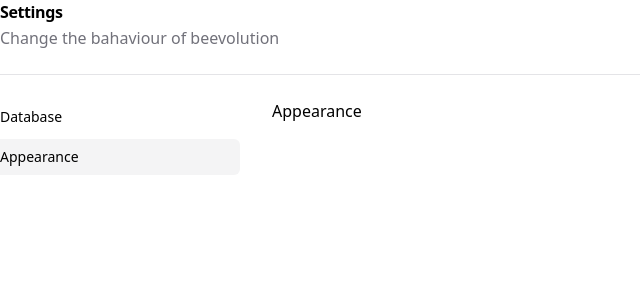
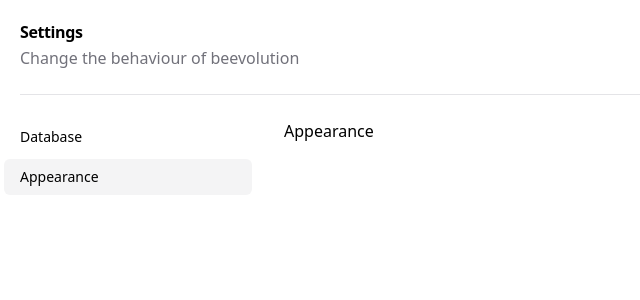
Before and after one commit to kingkaos/beevolution, a Vue app: page /#/settings/appearance in a window 1280 px wide. Shown: the top 300 px of the page, without its empty margins (0-640 px from the left). Built offline with nearby package versions, Linux system fonts and the light colour scheme.

Commit message:
refactor: rename Component for identification
SidebarNav is now SettingsNav.

```diff
--- a/front/pages/Settings.vue
+++ b/front/pages/Settings.vue
@@ -1,16 +1,17 @@
 <template>
+  <div class="p-5">
     <div class="space-y-0.5">
       <h2 class="text-2x1 font-bold tracking-tight">
         Settings
       </h2>
       <p class="text-muted-foreground">
-      Change the bahaviour of beevolution
+        Change the behaviour of beevolution
       </p>
     </div>
     <Separator class="my-6" />
     <div class="flex flex-col space-y-8 lg:flex-row lg:space-x-12 lg:space-y-0">
       <aside class="-mx-4 lg:w-1/5">
-      <SidebarNav />
+        <SettingsNav />
       </aside>
       <div class="flex-1 lg:max-w-2xl">
         <div class="space-y-6">
@@ -18,9 +19,10 @@
         </div>
       </div>
     </div>
+  </div>
 </template>
 
 <script setup lang="ts">
 import { Separator } from '@/components/ui/separator'
-import SidebarNav from '../components/SidebarNav.vue'
+import SettingsNav from '@/components/SettingsNav.vue'
 </script>
```
Also changed, not shown: front/components/SettingsNav.vue (renamed from front/components/SidebarNav.vue). Lines whose indentation alone changed are shown as unchanged.
